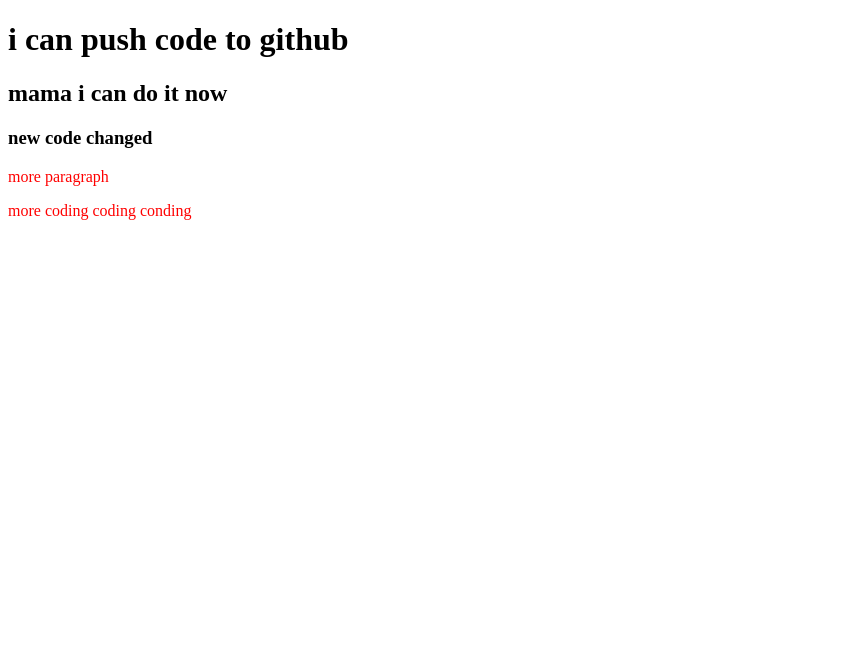
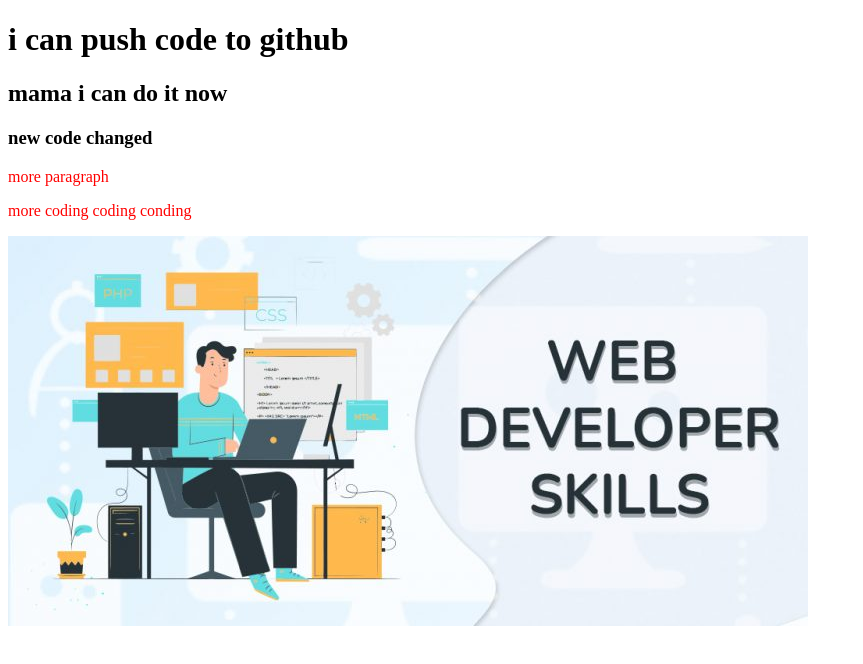
Before and after one commit to Nikughosh/MY-THIRD-REPO, a plain HTML site: page index.html in a window 1280 px wide. Shown: the whole page, without its empty margins (0-863 px from the left). Drawn offline with Linux system fonts and the light colour scheme.

Commit message:
send image

```diff
--- a/index.html
+++ b/index.html
@@ -13,6 +13,7 @@
   <h3>new code changed</h3>
   <P>more paragraph</P>
   <P>more coding coding conding</P>
+  <img src="web-developer.jpg" alt="">
 
 </body>
 </html>
```
Also changed, not shown: web-developer.jpg (added).
